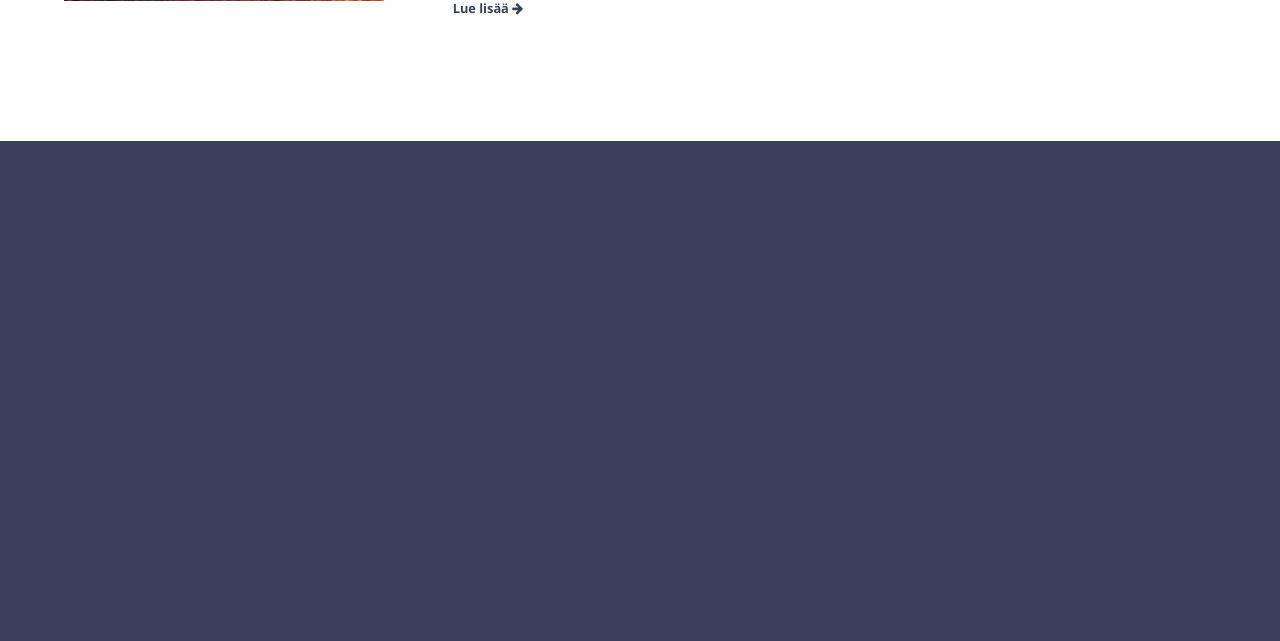
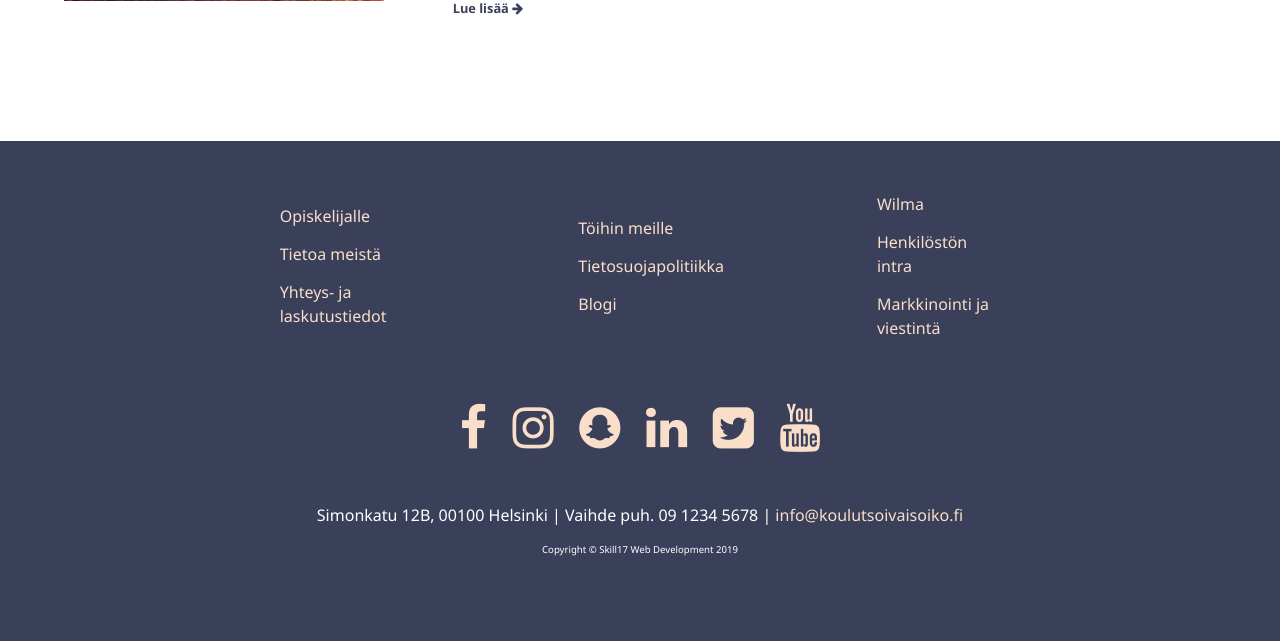
Before and after one commit to KimiJok1/KimiJok1.github.io, a PHP site: page /harj7.html in a window 1280 px wide. Shown: the part 2601-3242 px from the top of the page. Run offline with PHP 8.4, Linux system fonts and the light colour scheme.

Commit message:
4.12.2020 Harjoitus 7

```diff
--- a/css/harj7.css
+++ b/css/harj7.css
@@ -294,4 +277,75 @@ footer {
     height: 500px;
     background: #3A405A;
     margin-top: 100px;
+    display: flex;
 }
+
+.footer-links {
+    height: 50%;
+    width: 70%;
+    margin-left: 15%;
+    display: flex;
+    position: relative;
+    align-items: center;
+    justify-content: center;
+}
+.footer-other {
+    height: 50%;
+    position: relative;
+}
+
+.links {
+    width: 33.33%;
+    display: flex;
+    align-items: center;
+    justify-content: center;
+    flex-direction: column;
+}
+
+.footer-link {
+    text-align: left !important;
+    width: 50%
+}
+
+.social-icons > .fa {
+    color: #F9DEC9;
+    margin: 1%;
+}
+
+.social-icons {
+    display: flex;
+    align-items: center;
+    justify-content: center;
+}
+
+.information {
+    margin-top: 3%;
+    display: flex;
+    align-items: center;
+    justify-content: center;
+    flex-direction: column;
+}
+
+.information > p {
+    color: white;
+}
+
+#small {
+    font-size: 0.75vw;
+}
+
+a:link {
+    color: #F9DEC9;
+}
+
+a:visited {
+    color: #F9DEC9;
+}
+
+a:hover {
+    color: #F9DEC9;
+}
+
+a:active {
+    color: #F9DEC9;
+}
--- a/harj7.html
+++ b/harj7.html
@@ -183,6 +183,38 @@
                 </button>
             </div>
         </section>
-        <footer></footer>
+        <footer>
+            <div class="footer-links">
+                <div class="links">
+                    <button class="btn btn-link footer-link">Opiskelijalle</button>
+                    <button class="btn btn-link footer-link">Tietoa meistä</button>
+                    <button class="btn btn-link footer-link">Yhteys- ja laskutustiedot</button>
+                </div>
+                <div class="links">
+                    <button class="btn btn-link footer-link">Töihin meille</button>
+                    <button class="btn btn-link footer-link">Tietosuojapolitiikka</button>
+                    <button class="btn btn-link footer-link">Blogi</button>
+                </div>
+                <div class="links">
+                    <button class="btn btn-link footer-link">Wilma</button>
+                    <button class="btn btn-link footer-link">Henkilöstön intra</button>
+                    <button class="btn btn-link footer-link">Markkinointi ja viestintä </button>
+                </div>
+            </div>
+            <div class="footer-other">
+                <div class="social-icons">
+                    <i class="fa fa-facebook fa-3x"></i>
+                    <i class="fa fa-instagram fa-3x"></i>
+                    <i class="fa fa-snapchat fa-3x"></i>
+                    <i class="fa fa-linkedin fa-3x"></i>
+                    <i class="fa fa-twitter-square fa-3x"></i>
+                    <i class="fa fa-youtube fa-3x"></i>
+                </div>
+                <div class="information">
+                    <p>Simonkatu 12B, 00100 Helsinki | Vaihde puh. 09 1234 5678 | <a href="mailto:info@koulutsoivaisoiko.fi">info@koulutsoivaisoiko.fi</a></p>
+                    <p id="small">Copyright © Skill17 Web Development 2019</p>
+                </div>
+            </div>
+        </footer>
     </body>
 </html>
```
Also changed, not shown: other parts of css/harj7.css (+36 -53 lines).
